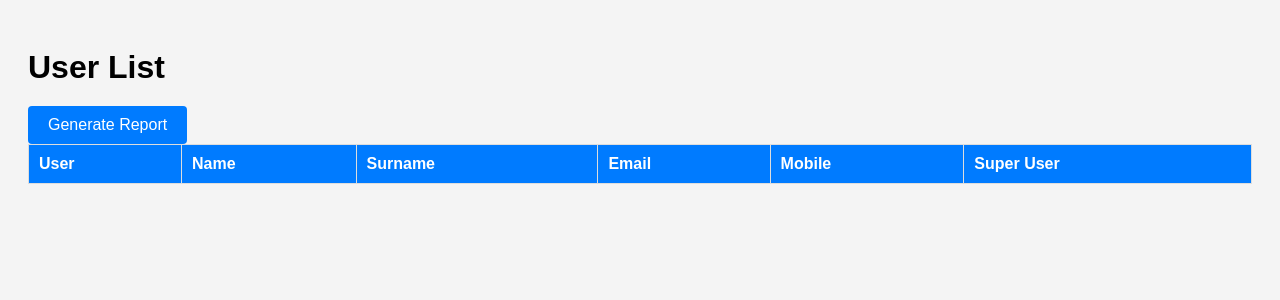
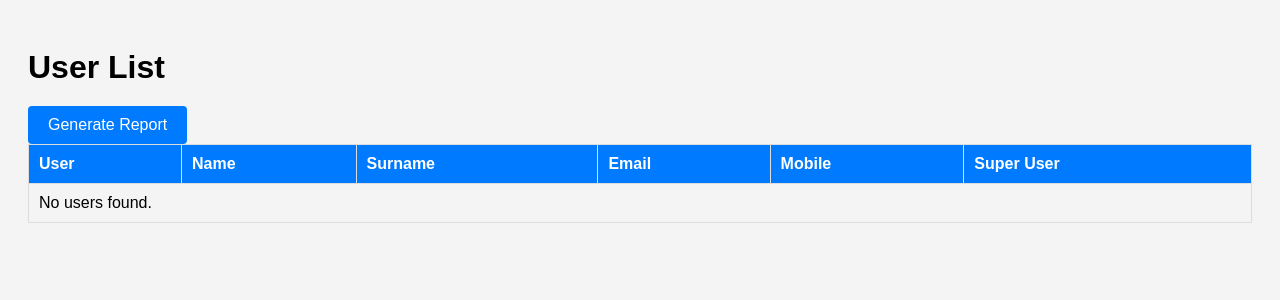
Before and after one commit to lazoriks/TimeTracker, a Django app: page /user_list/ in a window 1280 px wide. Shown: the top 300 px of the page. Run offline with Django 5.2, Linux system fonts and the light colour scheme; the visitor is signed in with stand-in values (Sample User, id 1); lists and menus that the app fills with data are empty.

Commit message:
fix user list html

```diff
--- a/templates/user_list.html
+++ b/templates/user_list.html
@@ -58,6 +58,7 @@
             </tr>
         </thead>
         <tbody>
+            {% if users %}
             {% for user in users %}
             <tr>
                 <td>{{ user.user }}</td>
@@ -68,6 +69,11 @@
                 <td>{{ user.super_user }}</td>
             </tr>
             {% endfor %}
+            {% else %}
+            <tr>
+                <td colspan="6">No users found.</td>
+            </tr>
+            {% endif %}
         </tbody>
     </table>
 </body>
```
